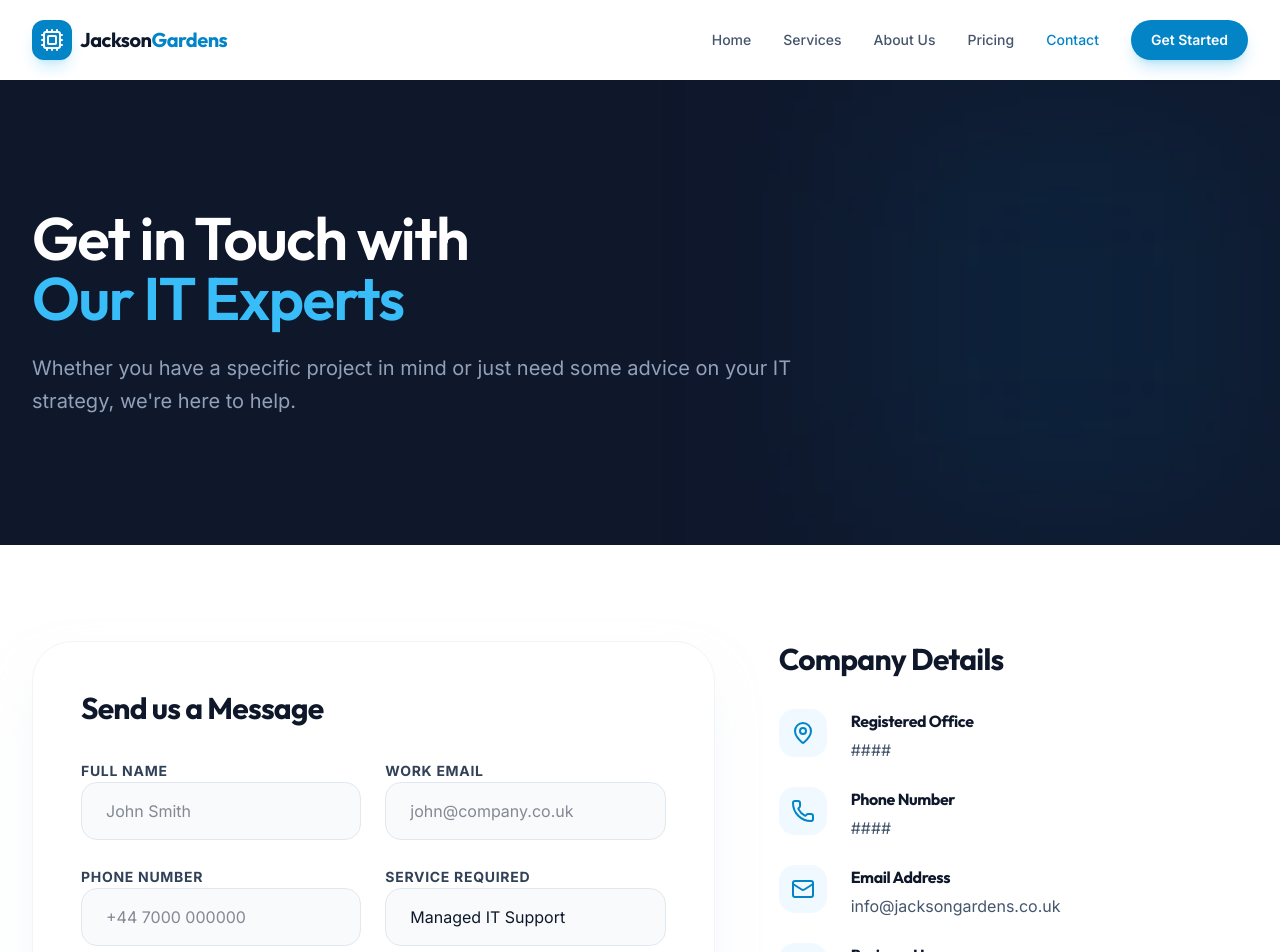
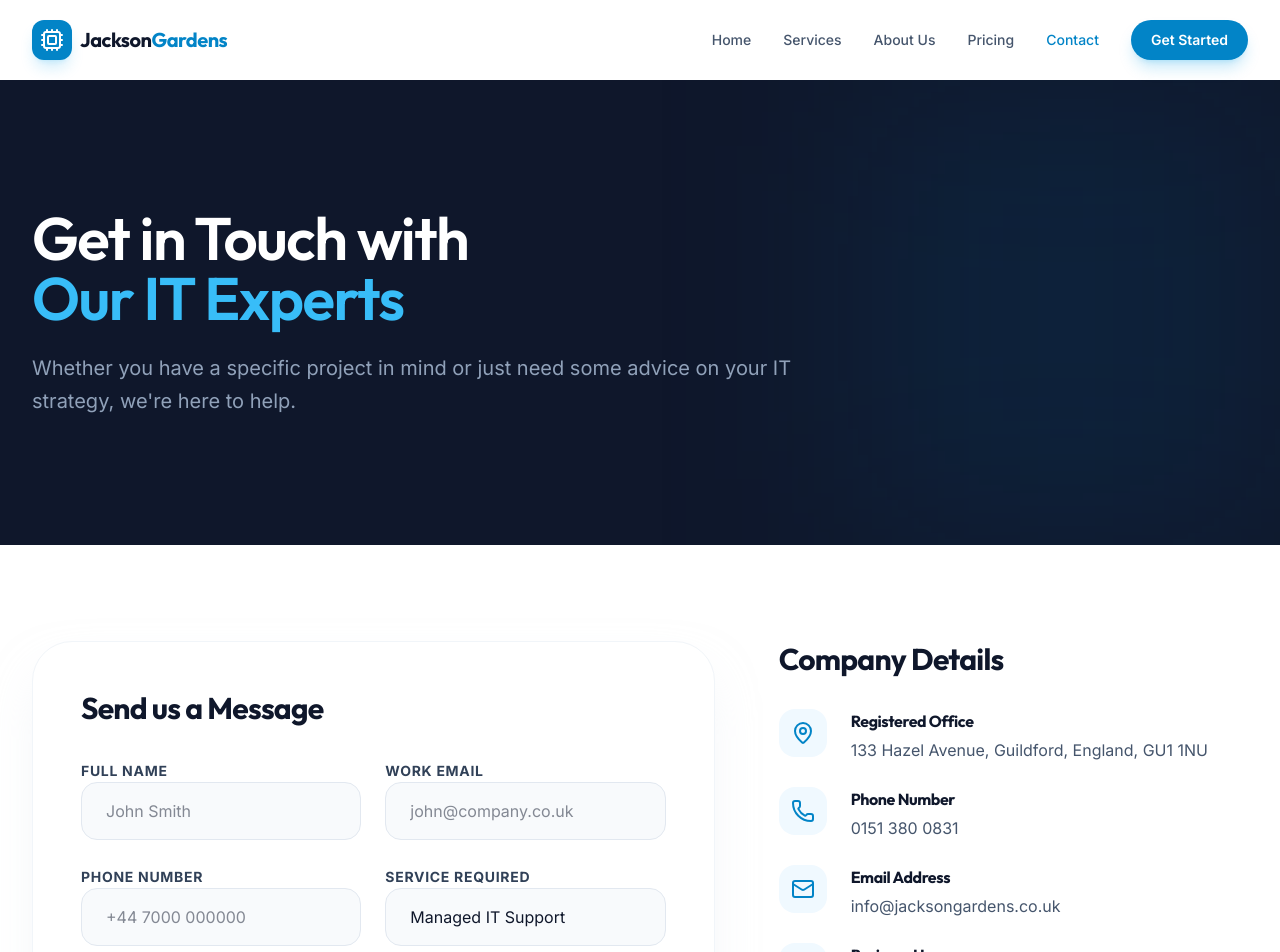
Before and after one commit to consultancy-outfit/100IT-SALESITES-001, a React (Vite) app: page /contact in a window 1280 px wide. Shown: the top 952 px of the page. Built offline with nearby package versions, Linux system fonts and the light colour scheme.

Commit message:
Update contact information in Contact.tsx

```diff
--- a/src/pages/Contact.tsx
+++ b/src/pages/Contact.tsx
@@ -150,7 +150,7 @@ export default function Contact() {
                     </div>
                     <div>
                       <h4 className="font-bold text-slate-900 mb-1">Registered Office</h4>
-                      <p className="text-slate-600 leading-relaxed">{COMPANY_DETAILS.address}</p>
+                      <p className="text-slate-600 leading-relaxed">133 Hazel Avenue, Guildford, England, GU1 1NU</p>
                     </div>
                   </div>
 
@@ -160,7 +160,7 @@ export default function Contact() {
                     </div>
                     <div>
                       <h4 className="font-bold text-slate-900 mb-1">Phone Number</h4>
-                      <p className="text-slate-600 leading-relaxed">{COMPANY_DETAILS.phone}</p>
+                      <p className="text-slate-600 leading-relaxed">0151 380 0831</p>
                     </div>
                   </div>
 
@@ -170,7 +170,7 @@ export default function Contact() {
                     </div>
                     <div>
                       <h4 className="font-bold text-slate-900 mb-1">Email Address</h4>
-                      <p className="text-slate-600 leading-relaxed">{COMPANY_DETAILS.email}</p>
+                      <p className="text-slate-600 leading-relaxed">info@jacksongardens.co.uk</p>
                     </div>
                   </div>
 
```
